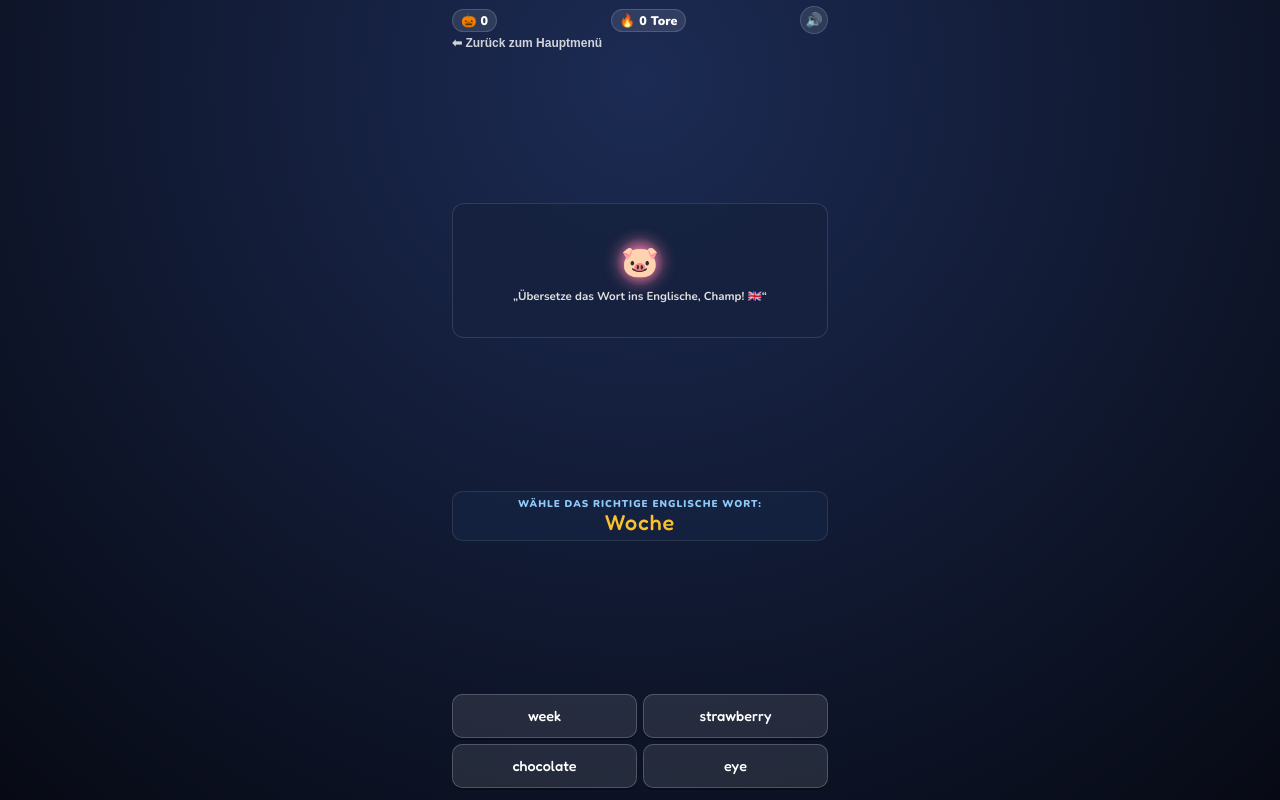
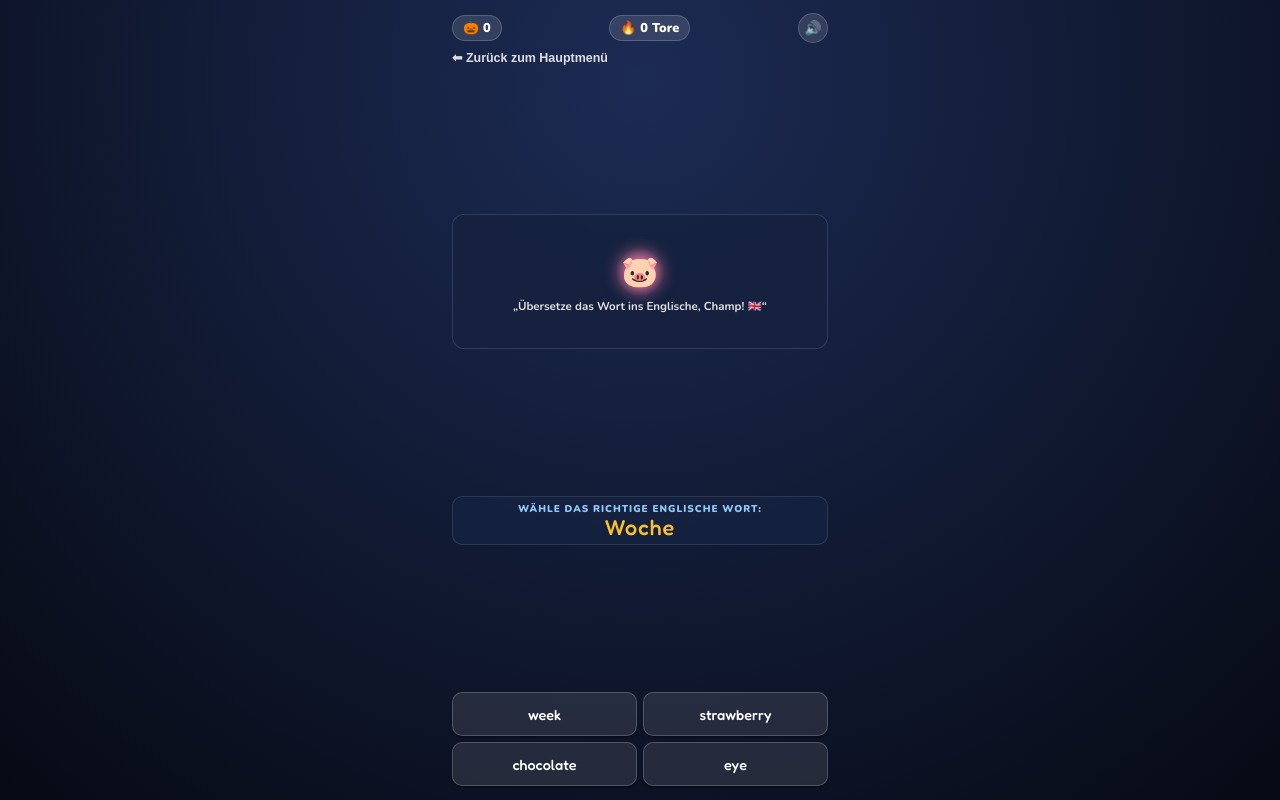
Before and after one commit to Berndt1972/Edgar, a plain HTML site: page index.html in a window 1280 px wide. Both pictures are taken after a click on the button 640 px from the left and 436 px from the top of the page. Drawn offline with nearby package versions, Linux system fonts and the light colour scheme.

Commit message:
Update HTML and CSS styles for better layout

```diff
--- a/index.html
+++ b/index.html
@@ -5,7 +5,7 @@
   <meta name="viewport" content="width=device-width, initial-scale=1.0, maximum-scale=1.0, user-scalable=no, viewport-fit=cover">
   <title>Edgars Arena</title>
   <meta name="apple-mobile-web-app-capable" content="yes">
-  <meta name="apple-mobile-web-app-status-bar-style" content="black-translucent">
+  <meta name="apple-mobile-web-app-status-bar-style" content="black">
   <link rel="apple-touch-icon" href="https://fav.farm/⚽">
   <link rel="preconnect" href="https://fonts.googleapis.com">
   <link rel="preconnect" href="https://fonts.gstatic.com" crossorigin>
@@ -56,7 +56,7 @@
       display: flex;
       flex-direction: column;
       justify-content: space-between;
-      padding: max(env(safe-area-inset-top), 6px) 12px max(env(safe-area-inset-bottom), 10px) 12px;
+      padding: calc(env(safe-area-inset-top, 0px) + 12px) 12px max(env(safe-area-inset-bottom), 12px) 12px;
       position: relative;
     }
 
@@ -64,29 +64,31 @@
       display: flex;
       justify-content: space-between;
       align-items: center;
-      height: 28px;
+      height: 32px;
       flex-shrink: 0;
+      margin-bottom: 4px;
+      z-index: 10;
     }
 
     .badge {
-      background: rgba(255, 255, 255, 0.1);
+      background: rgba(255, 255, 255, 0.12);
       border-radius: 16px;
-      padding: 2px 8px;
-      font-size: 0.78rem;
+      padding: 3px 10px;
+      font-size: 0.8rem;
       font-weight: 900;
       display: flex;
       align-items: center;
       gap: 4px;
-      border: 1px solid rgba(255, 255, 255, 0.15);
+      border: 1px solid rgba(255, 255, 255, 0.18);
     }
 
     .icon-btn {
-      background: rgba(255, 255, 255, 0.1);
-      border: 1px solid rgba(255, 255, 255, 0.15);
+      background: rgba(255, 255, 255, 0.12);
+      border: 1px solid rgba(255, 255, 255, 0.18);
       color: white;
       border-radius: 50%;
-      width: 28px;
-      height: 28px;
+      width: 30px;
+      height: 30px;
       display: flex;
       justify-content: center;
       align-items: center;
@@ -232,14 +234,14 @@
     .back-btn {
       background: none;
       border: none;
-      color: rgba(255, 255, 255, 0.8);
-      font-size: 0.75rem;
+      color: rgba(255, 255, 255, 0.85);
+      font-size: 0.78rem;
       font-weight: 700;
       display: flex;
       align-items: center;
       gap: 4px;
       cursor: pointer;
-      margin: 2px 0;
+      margin: 2px 0 4px 0;
       flex-shrink: 0;
     }
 
@@ -570,7 +572,7 @@
     let currentEnglishWord = "";
     let audioEnabled = true;
     let vocabPool = [];
-    let isProcessing = false; // Verhindert Mehrfach-Klicks pro Aufgabe
+    let isProcessing = false;
 
     const vocabulary = [
       // Schule & Unterricht
@@ -851,7 +853,7 @@
       }
     }
 
-    /* ENGLISCH (Edgar Coach + Deutsch -> Englisch + Klick-Sperre) */
+    /* ENGLISCH */
     function getNextVocab() {
       if (vocabPool.length === 0) {
         vocabPool = [...vocabulary];
@@ -892,10 +894,9 @@
     }
 
     function chooseAnswer(index) {
-      if (isProcessing) return; // Blockiert sofort jedes weitere Tippen!
+      if (isProcessing) return;
       isProcessing = true;
 
-      // Alle Buttons optisch sperren
       for (let i = 0; i < 4; i++) {
         document.getElementById(`choice-${i}`).classList.add('locked');
       }
```
